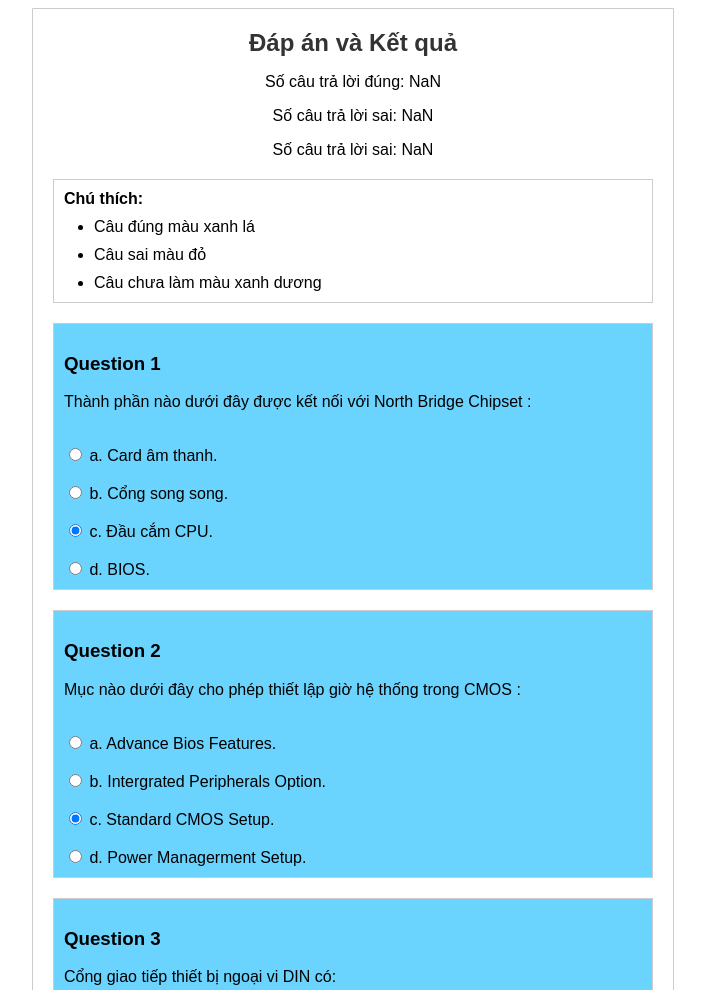
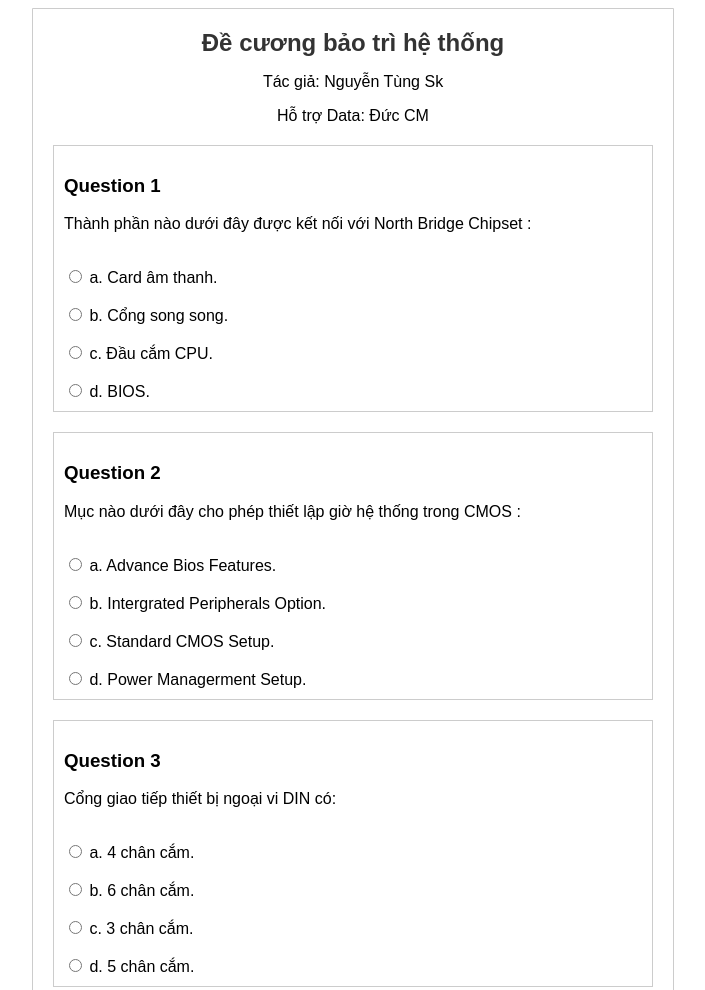
Before and after one commit to NguyenTungSk2004/baotrihethong, a plain HTML site: page index.html in a window 1280 px wide. Shown: the top 990 px of the page, without its empty margins (287-992 px from the left). Drawn offline with Linux system fonts and the light colour scheme.

Commit message:
fix lại file index.html

```diff
--- a/index.html
+++ b/index.html
@@ -3,26 +3,15 @@
 <head>
 	<meta charset="UTF-8">
 	<meta name="viewport" content="width=device-width, initial-scale=1.0">
-	<title>Đáp án và Kết quả</title>
+	<title>Quiz Review</title>
 	<link rel="stylesheet" href="style.css">
-    <script src="diem.js"></script>
 </head>
 
 <body>
 	<div class="container">
-		<h2>Đáp án và Kết quả</h2>
-
-        <p class="socaudung" style ="display: flex; align-items: center; justify-content: center;"></p>
-		<p class="socausai"  style ="display: flex; align-items: center; justify-content: center;"></p>
-		<p class="chuatraloi"  style ="display: flex; align-items: center; justify-content: center;"></p>
-
-        <ul>
-            Chú thích:
-            <li>Câu đúng màu xanh lá</li>
-            <li>Câu sai màu đỏ</li>
-            <li>Câu chưa làm màu xanh dương</li>
-        </ul>
-
+		<h2 style ="display: flex; align-items: center; justify-content: center;">Đề cương bảo trì hệ thống</h2>
+		<p style ="display: flex; align-items: center; justify-content: center;">Tác giả: Nguyễn Tùng Sk</p>
+		<p style ="display: flex; align-items: center; justify-content: center;">Hỗ trợ Data: Đức CM</p>
 		<div class="question correct">
 			<h3>Question 1</h3>
 			<p>Thành phần nào dưới đây được kết nối với North Bridge Chipset :</p>
@@ -3931,9 +3920,12 @@
 </label><br><label><br><input type="radio" name="q360" value="d">Đĩa cứng
 </label></div>
 
-<form  action="index.html">
-	<input type="submit" class="nut" id="submit" value="Làm Lại">
+<form  action="diem.html">
+	<input type="submit" class="nut" id="submit" value="Nộp bài">
 </form>
 	</div>
+    <script src="main.js">
+
+      </script>
 </body>
 </html>
```
